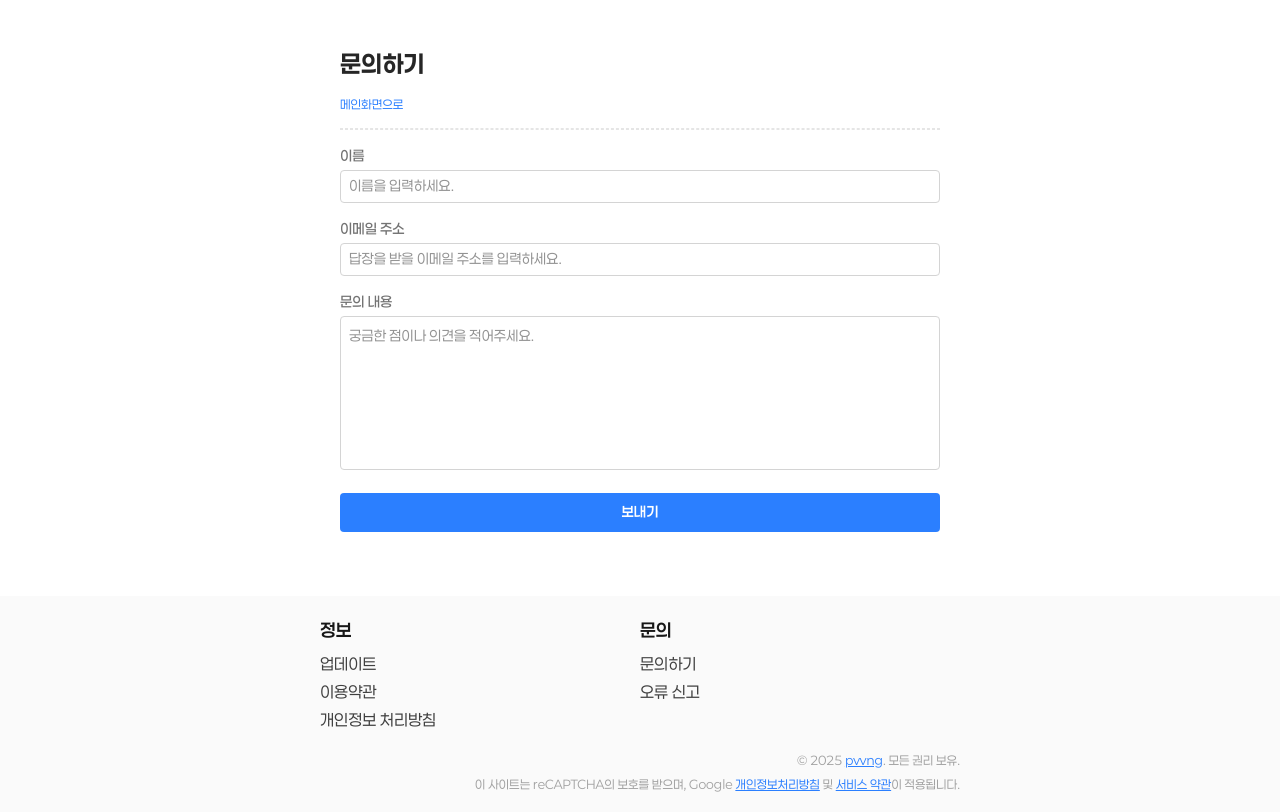
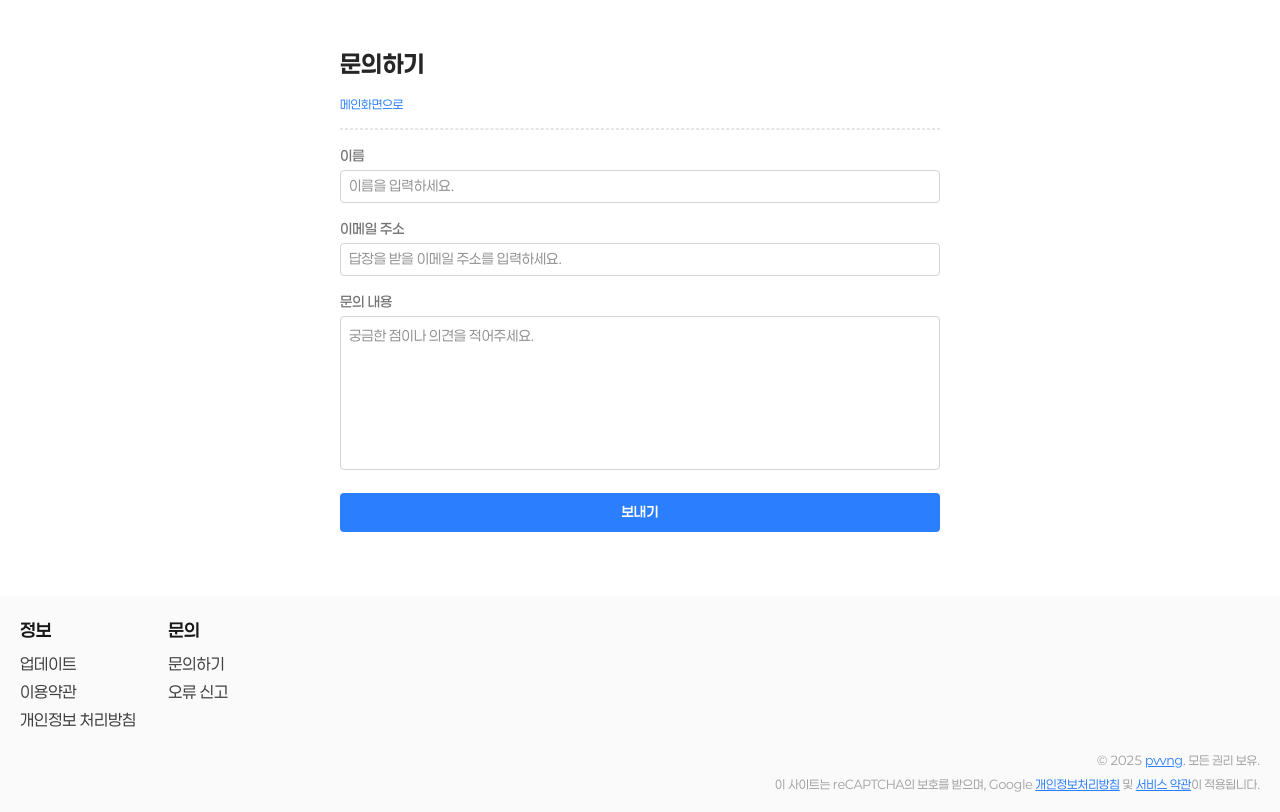
Before and after one commit to pvvng/plus-one, a Next.js app: page /contact in a window 1280 px wide. Built offline with nearby package versions, Linux system fonts and the light colour scheme; no server answers.

Commit message:
footer 디자인 변경

```diff
--- a/components/footer.tsx
+++ b/components/footer.tsx
@@ -13,9 +13,8 @@ const faqLinks = [
 
 export default function Footer() {
   return (
-    <footer className="w-full mx-auto p-5 bg-neutral-50 dark:bg-neutral-900 font-paperlogy">
-      <div className="max-w-screen-sm mx-auto space-y-5">
-        <section className="grid grid-cols-2">
+    <footer className="w-full mx-auto p-5 bg-neutral-50 dark:bg-neutral-900 font-paperlogy space-y-5">
+      <section className="flex gap-8">
         <div>
           <p className="font-semibold text-lg">정보</p>
           <ul className="flex flex-col gap-1 mt-2">
@@ -81,7 +80,6 @@ export default function Footer() {
           이 적용됩니다.
         </p>
       </section>
-      </div>
     </footer>
   );
 }
```
Lines whose indentation alone changed are shown as unchanged.
